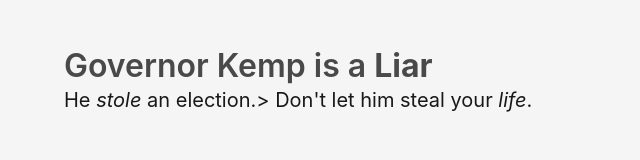
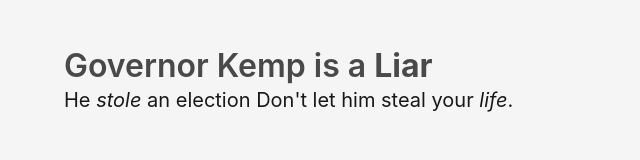
Before and after one commit to TidePillTrump/tidepilltrump.github.io, a website: page index.html in a window 1280 px wide. Shown: the full height of the page, 0-640 px from the left. Drawn offline with Linux system fonts and the light colour scheme.

Commit message:
fixed links

```diff
--- a/index.html
+++ b/index.html
@@ -17,7 +17,7 @@
 					<a href="https://www.ajc.com/news/local/opinion-kemp-and-company-rigging-the-judicial-system-objection/KOLUX4KKLSkP8ACAKcQcOM/">He</a>
 					<a href="https://www.nytimes.com/2019/03/06/us/politics/governor-brian-kemp-voter-suppression.html"><i>stole</i></a>
 					<a href="https://www.forbes.com/sites/lisettevoytko/2020/04/01/sen-loeffler-dumped-19-million-in-shares-after-coronavirus-intel-briefing/#2167661b6d03">an</a>
-					<a href="https://www.washingtonpost.com/politics/2018/11/15/democrats-are-now-going-there-stolen-elections/">election.</a>>
+					<a href="https://www.washingtonpost.com/politics/2018/11/15/democrats-are-now-going-there-stolen-elections/">election</a>
 					Don't let him steal your
 					<a href="https://www.cnbc.com/2020/04/22/trump-says-he-totally-disagrees-with-georgia-gov-kemps-decision-to-reopen-businesses-in-the-middle-of-coronavirus-pandemic.html"><i>life</i></a>.
 				</h2>
```
